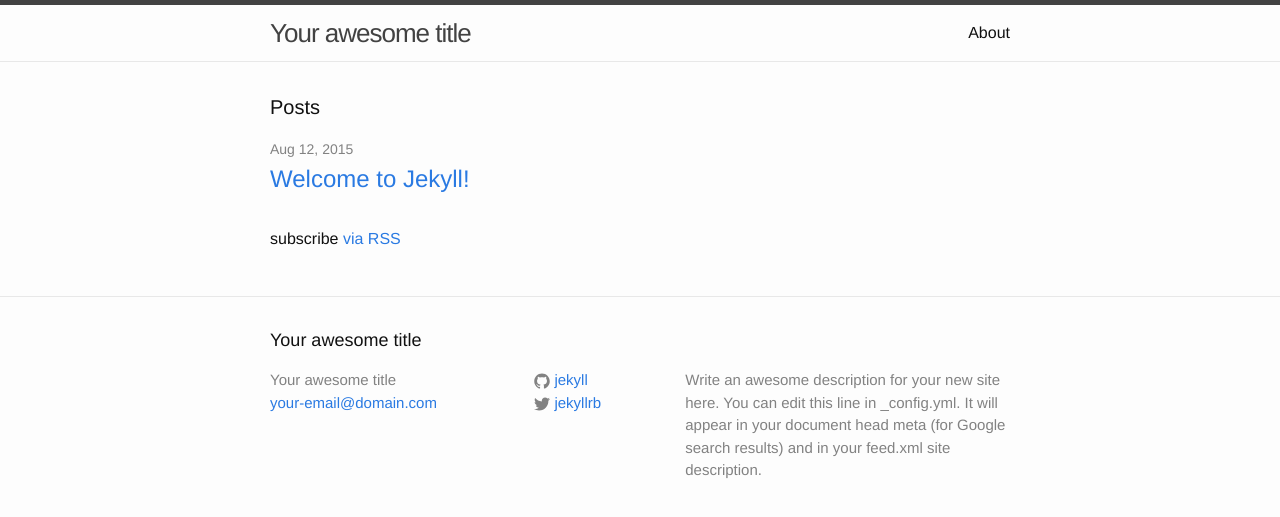
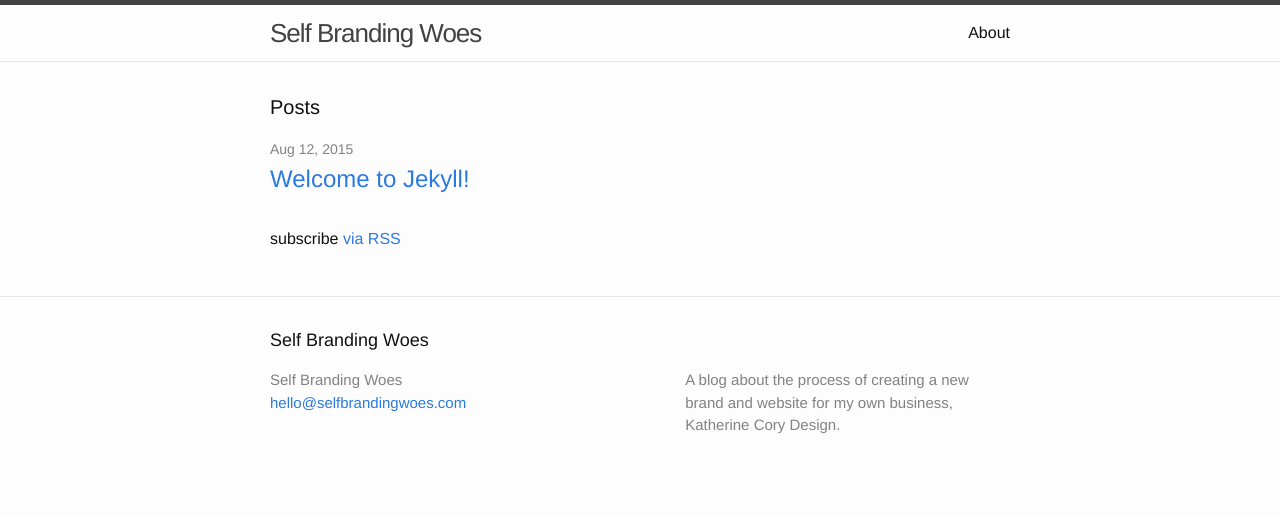
Before and after one commit to katherinecory/self-branding-woes, a Jekyll site: the page built from index.html, in a window 1280 px wide. Shown: the top 517 px of the page. Built offline with Jekyll 4.4.1, drawn with Linux system fonts in a browser that asks for light colours.

Commit message:
Update config files.

```diff
--- a/_config.yml
+++ b/_config.yml
@@ -1,14 +1,10 @@
-# Site settings
-title: Your awesome title
-email: your-email@domain.com
-description: > # this means to ignore newlines until "baseurl:"
-  Write an awesome description for your new site here. You can edit this
-  line in _config.yml. It will appear in your document head meta (for
-  Google search results) and in your feed.xml site description.
-baseurl: "" # the subpath of your site, e.g. /blog/
-url: "http://yourdomain.com" # the base hostname & protocol for your site
-twitter_username: jekyllrb
-github_username:  jekyll
-
-# Build settings
-markdown: kramdown
+title: Self Branding Woes
+email: hello@selfbrandingwoes.com
+description: "A blog about the process of creating a new brand and website for my own business, Katherine Cory Design."
+author:
+  email: hello@selfbrandingwoes.com
+  twitter: katherinecory
+  github: katherinecory
+baseurl: ""
+url: "http://selfbrandingwoes.com"
+safe: true
```
Also changed, not shown: README.md.
